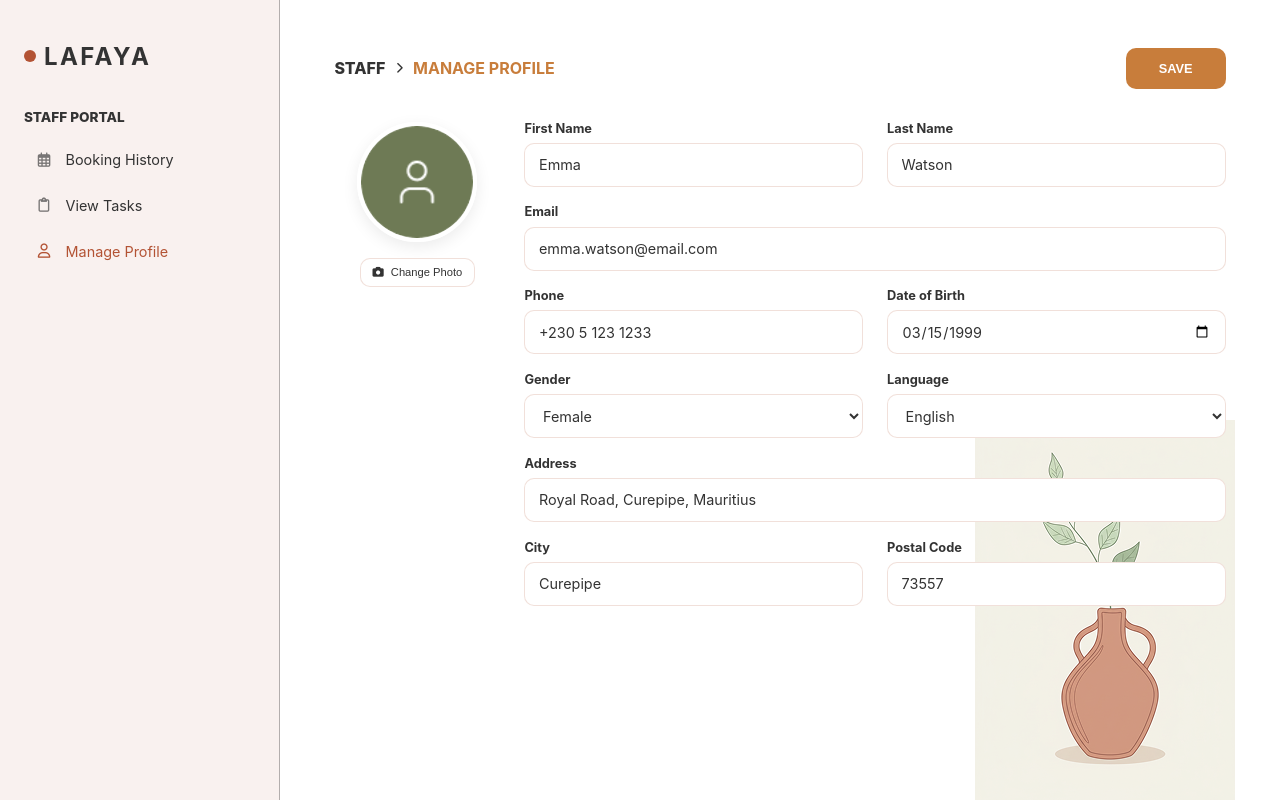
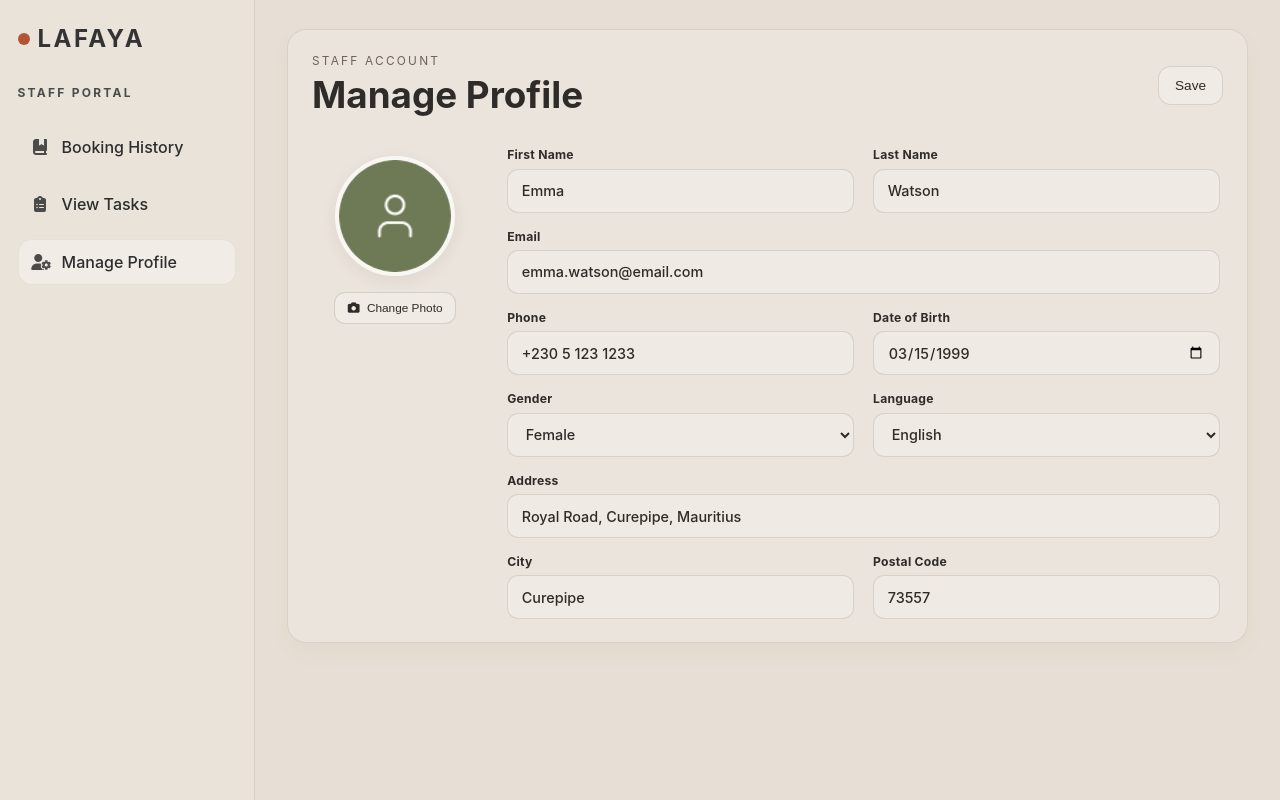
Before and after one commit to vidoushi08/Lafaya, a Django app: page /staff-profile/ in a window 1280 px wide. Run offline with Django 5.2, Linux system fonts and the light colour scheme.

Commit message:
Updated the side bars for staff and routing

```diff
--- a/staff_profile/static/staff_profile/css/profile.css
+++ b/staff_profile/static/staff_profile/css/profile.css
@@ -1,22 +1,31 @@
+:root {
+  --profile-bg: #e7dfd5;
+  --profile-panel: rgba(255, 255, 255, 0.22);
+  --profile-border: rgba(78, 72, 64, 0.12);
+  --profile-text: #2f2b28;
+  --profile-muted: #6c625d;
+  --profile-soft: #eee5dd;
+  --profile-shadow: rgba(73, 55, 46, 0.07);
+}
+
 .staff-profile-shell {
   display: flex;
   min-height: 100vh;
-  background: rgba(255, 255, 255, 0.94);
-  color: var(--color-dark);
+  background: var(--profile-bg);
+  color: var(--profile-text);
 }
 
 .staff-profile-sidebar {
-  width: 280px;
-  flex: 0 0 280px;
-  padding: 2.6rem 1.5rem;
-  background: rgba(179, 83, 52, 0.08);
-  border-right: 1px solid rgba(51, 51, 51, 0.35);
+  width: 255px;
+  background: rgba(255, 255, 255, 0.12);
+  border-right: 1px solid var(--profile-border);
+  padding: 1.5rem 1.1rem 2rem;
 }
 
 .staff-profile-logo-area {
   display: flex;
   align-items: center;
-  margin-bottom: 2.4rem;
+  margin-bottom: 2rem;
 }
 
 .staff-profile-logo-area .lafaya-logo {
@@ -34,81 +43,68 @@
 }
 
 .staff-profile-logo-area .lafaya-logo-text {
-  color: var(--color-dark);
   font-size: 1.5rem;
   font-weight: 700;
+  letter-spacing: 0.1em;
+  color: var(--color-dark);
 }
 
 .staff-profile-portal-label {
-  margin-bottom: 1rem;
-  color: var(--color-dark);
-  font-size: 0.85rem;
-  font-weight: 800;
+  font-size: 0.75rem;
+  font-weight: 700;
+  letter-spacing: 0.14rem;
   text-transform: uppercase;
+  color: #4b4b4b;
+  margin-bottom: 1.5rem;
 }
 
 .staff-profile-nav {
   display: flex;
   flex-direction: column;
-  gap: 0.5rem;
+  gap: 0.75rem;
 }
 
 .staff-profile-nav-item {
   display: flex;
   align-items: center;
   gap: 0.8rem;
-  padding: 0.65rem 0.7rem;
-  border-radius: var(--radius-btn);
-  color: var(--color-dark);
+  padding: 0.8rem 0.85rem;
+  border-radius: 0.85rem;
+  color: #2d2d2d;
   text-decoration: none;
-  font-size: 0.9rem;
+  font-weight: 500;
 }
 
 .staff-profile-nav-item i {
   width: 1.1rem;
-  color: rgba(51, 51, 51, 0.65);
   text-align: center;
+  color: #4b4b4b;
 }
 
 .staff-profile-nav-item-active {
-  color: var(--color-brand);
+  background: rgba(255, 255, 255, 0.32);
+  box-shadow: inset 0 0 0 1px rgba(48, 42, 38, 0.06);
+  color: #2d2d2d;
 }
 
 .staff-profile-nav-item-active i {
-  color: var(--color-brand);
+  color: #4b4b4b;
 }
 
-.staff-profile-main {
-  position: relative;
+.staff-profile-main-panel {
   flex: 1;
-  min-width: 0;
-  min-height: 100vh;
-  overflow: hidden;
-  background: rgba(255, 255, 255, 0.76);
-}
-
-.staff-profile-decoration {
-  position: absolute;
-  right: 4.5%;
-  bottom: 0;
-  width: 260px;
-  opacity: 0.92;
-  pointer-events: none;
-}
-
-.staff-profile-decoration img {
-  display: block;
   width: 100%;
-  height: auto;
+  max-width: 1220px;
+  margin: 0 auto;
+  padding: 1.8rem 2rem 2.2rem;
 }
 
 .staff-profile-content {
-  position: relative;
-  z-index: 1;
-  width: min(100%, 1240px);
-  min-height: 100vh;
-  margin: 0 auto;
-  padding: 3rem 3.4rem 4rem;
+  background: rgba(255, 255, 255, 0.18);
+  border: 1px solid var(--profile-border);
+  border-radius: 1.2rem;
+  box-shadow: 0 10px 22px rgba(93, 76, 63, 0.04);
+  padding: 1.2rem 1.5rem 1.4rem;
 }
 
 .staff-profile-header {
@@ -116,47 +112,44 @@
   align-items: center;
   justify-content: space-between;
   gap: 1rem;
-  margin-bottom: 2rem;
+  padding: 0.3rem 0 1.4rem;
+}
+
+.staff-profile-kicker {
+  margin: 0 0 0.3rem;
+  font-size: 0.74rem;
+  letter-spacing: 0.14rem;
+  text-transform: uppercase;
+  color: var(--profile-muted);
 }
 
 .staff-profile-header h1 {
-  display: flex;
-  align-items: center;
-  gap: 0.65rem;
   margin: 0;
-  color: var(--color-dark);
-  font-size: 1rem;
-  font-weight: 800;
-  text-transform: uppercase;
-}
-
-.staff-profile-header h1 i {
-  font-size: 0.7rem;
-}
-
-.staff-profile-header h1 strong {
-  color: var(--color-accent);
+  font-size: 2.3rem;
+  line-height: 1.2;
+  color: var(--profile-text);
 }
 
 .staff-profile-save-button {
-  min-width: 100px;
-  padding: 0.8rem 1.2rem;
-  border: 0;
-  border-radius: var(--radius-btn);
-  background: var(--color-accent);
-  color: var(--color-white);
-  font-size: 0.8rem;
-  font-weight: 800;
-  text-transform: uppercase;
+  display: inline-flex;
+  align-items: center;
+  justify-content: center;
+  gap: 0.55rem;
+  padding: 0.7rem 1rem;
+  border: 1px solid rgba(87, 78, 70, 0.16);
+  background: rgba(255, 255, 255, 0.25);
+  border-radius: 0.8rem;
+  color: var(--profile-text);
+  font-size: 0.85rem;
   cursor: pointer;
 }
 
 .staff-profile-editor {
   display: grid;
-  grid-template-columns: 150px minmax(0, 720px);
+  grid-template-columns: 160px minmax(0, 1fr);
   align-items: start;
   gap: 2rem;
-  padding-left: 0.5rem;
+  padding: 0.5rem 0.2rem 0;
 }
 
 .staff-profile-photo-column {
@@ -164,15 +157,15 @@
   flex-direction: column;
   align-items: center;
   gap: 1rem;
-  padding-top: 0.1rem;
+  padding-top: 0.55rem;
 }
 
 .staff-profile-photo {
   width: 120px;
   height: 120px;
-  border: 4px solid var(--color-white);
-  border-radius: var(--radius-circle);
-  box-shadow: 0 5px 16px var(--color-shadow);
+  border: 4px solid rgba(255, 255, 255, 0.7);
+  border-radius: 50%;
+  box-shadow: 0 5px 16px var(--profile-shadow);
   object-fit: cover;
 }
 
@@ -180,29 +173,30 @@
   display: inline-flex;
   align-items: center;
   gap: 0.45rem;
-  padding: 0.45rem 0.7rem;
-  border: 1px solid rgba(179, 83, 52, 0.18);
-  border-radius: var(--radius-btn);
-  background: var(--color-white);
-  color: var(--color-dark);
-  font-size: 0.7rem;
+  padding: 0.5rem 0.8rem;
+  border: 1px solid rgba(87, 78, 70, 0.18);
+  border-radius: 0.7rem;
+  background: rgba(255, 255, 255, 0.28);
+  color: var(--profile-text);
+  font-size: 0.74rem;
   cursor: pointer;
 }
 
 .staff-profile-fields {
   display: grid;
   grid-template-columns: repeat(2, minmax(0, 1fr));
-  gap: 1.1rem 1.5rem;
+  gap: 1rem 1.2rem;
 }
 
 .staff-profile-field {
   display: flex;
   min-width: 0;
   flex-direction: column;
-  gap: 0.45rem;
-  color: var(--color-dark);
-  font-size: 0.8rem;
+  gap: 0.4rem;
+  color: var(--profile-text);
+  font-size: 0.76rem;
   font-weight: 700;
+  letter-spacing: 0.02em;
 }
 
 .staff-profile-field-wide {
@@ -216,14 +210,20 @@
   min-width: 0;
   height: 44px;
   padding: 0 0.85rem;
-  border: 1px solid rgba(179, 83, 52, 0.18);
-  border-radius: var(--radius-btn);
-  outline-color: var(--color-accent);
-  background: var(--color-white);
-  color: var(--color-dark);
+  border: 1px solid rgba(86, 77, 69, 0.16);
+  border-radius: 0.7rem;
+  background: rgba(255, 255, 255, 0.24);
+  color: var(--profile-text);
   font: inherit;
   font-size: 0.9rem;
-  font-weight: 400;
+  font-weight: 500;
+}
+
+.staff-profile-field input:focus,
+.staff-profile-field select:focus {
+  outline: none;
+  border-color: rgba(116, 89, 64, 0.35);
+  box-shadow: 0 0 0 3px rgba(116, 89, 64, 0.08);
 }
 
 .staff-profile-field select {
--- a/staff_profile/templates/staff_profile/profile.html
+++ b/staff_profile/templates/staff_profile/profile.html
@@ -16,32 +16,31 @@
         {% include 'includes/lafaya_logo.html' %}
       </div>
 
-      <div class="staff-profile-portal-label">Staff Portal</div>
+      <div class="staff-profile-portal-label">staff portal</div>
 
       <nav class="staff-profile-nav" aria-label="Staff portal navigation">
         <a href="{% url 'staff_booking_history:history' %}" class="staff-profile-nav-item">
-          <i class="fa-regular fa-calendar-days" aria-hidden="true"></i>
+          <i class="fa-solid fa-book-bookmark" aria-hidden="true"></i>
           <span>Booking History</span>
         </a>
-        <a href="#" class="staff-profile-nav-item">
-          <i class="fa-regular fa-clipboard" aria-hidden="true"></i>
+        <a href="{% url 'staff_task_assignment:tasks' %}" class="staff-profile-nav-item">
+          <i class="fa-solid fa-clipboard-list" aria-hidden="true"></i>
           <span>View Tasks</span>
         </a>
         <a href="{% url 'staff_profile:profile' %}" class="staff-profile-nav-item staff-profile-nav-item-active" aria-current="page">
-          <i class="fa-regular fa-user" aria-hidden="true"></i>
+          <i class="fa-solid fa-user-gear" aria-hidden="true"></i>
           <span>Manage Profile</span>
         </a>
       </nav>
     </aside>
 
-    <main class="staff-profile-main">
-      <div class="staff-profile-decoration" aria-hidden="true">
-        <img src="{% static 'images/ceramic_pot.png' %}" alt="">
-      </div>
-
+    <main class="staff-profile-main-panel">
       <div class="staff-profile-content">
         <header class="staff-profile-header">
-          <h1><span>Staff</span><i class="fa-solid fa-chevron-right" aria-hidden="true"></i><strong>Manage Profile</strong></h1>
+          <div>
+            <p class="staff-profile-kicker">staff account</p>
+            <h1>Manage Profile</h1>
+          </div>
           <button type="button" class="staff-profile-save-button">Save</button>
         </header>
 
```
Also changed, not shown: other parts of staff_profile/static/staff_profile/css/profile.css (+6 -37 lines), staff/static/staff/css/staff.css (+5 -20 lines), staff/templates/staff/staff.html (+11 -1 lines).
